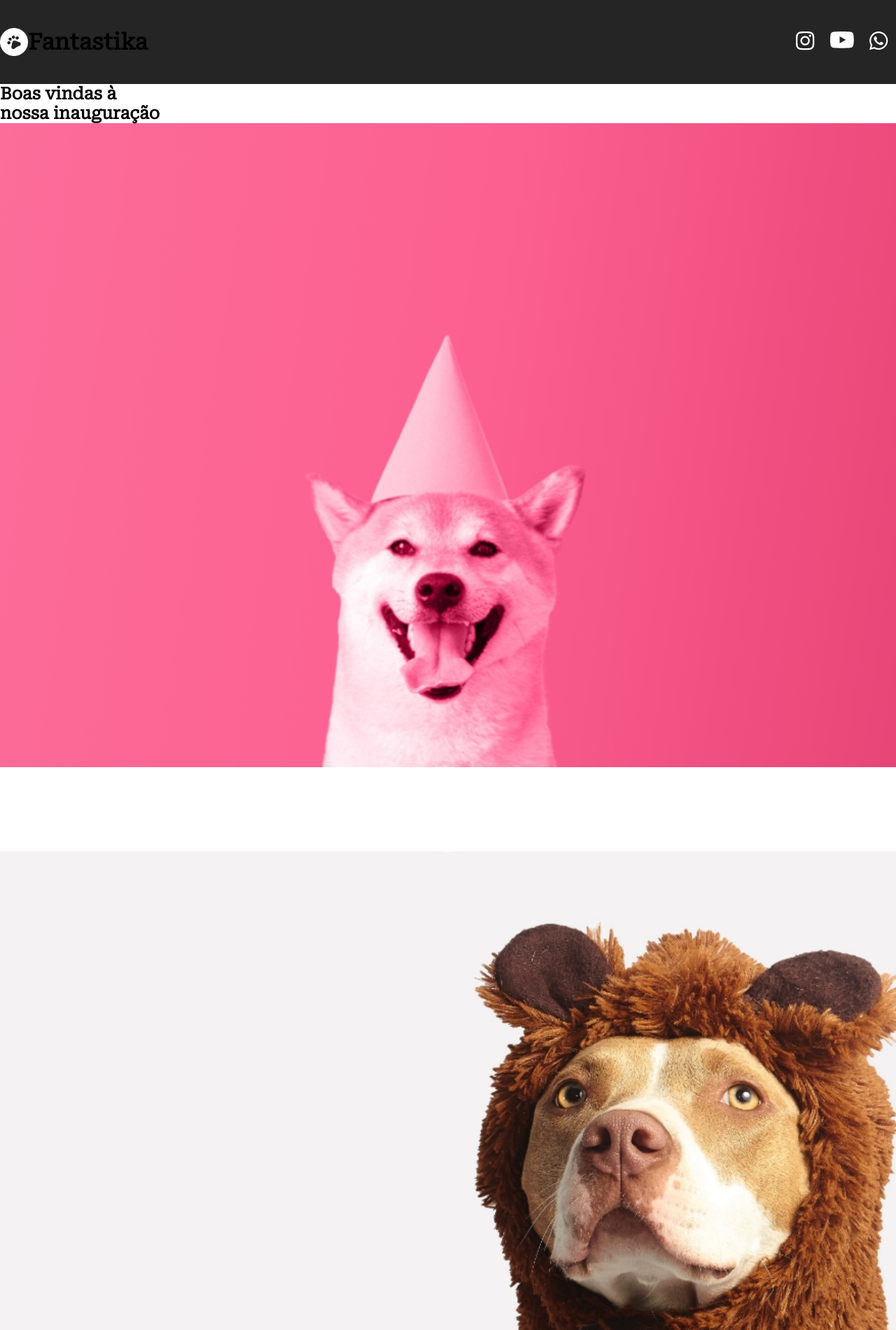
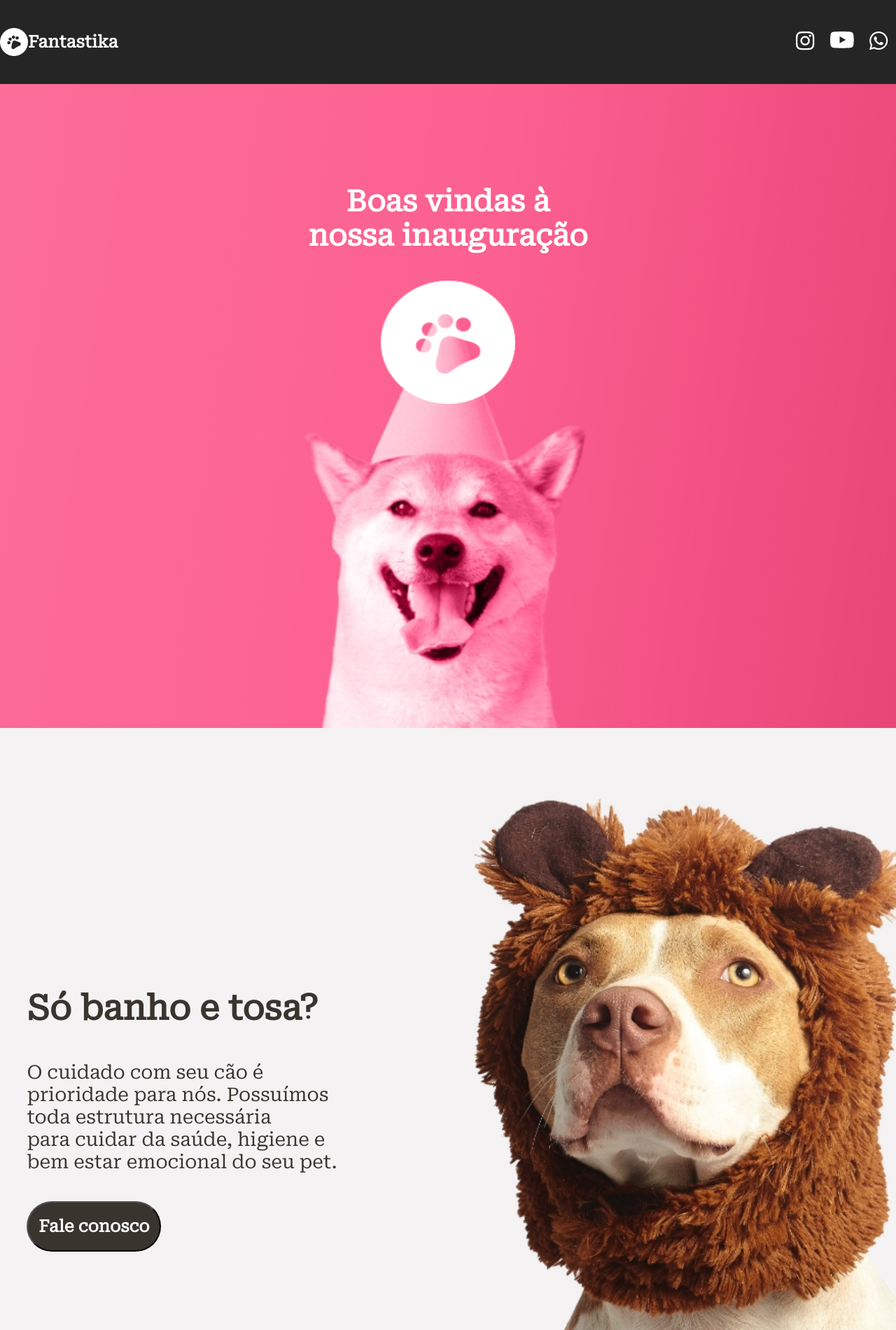
Before and after one commit to Gustavoopata/Fantastika-desafio-final, a plain HTML site: page index.html in a window 1280 px wide. Shown: the top 1900 px of the page at 70% size. Drawn offline with Linux system fonts and the light colour scheme.

Commit message:
fantastika

```diff
--- a/index.html
+++ b/index.html
@@ -14,7 +14,7 @@
               src="./assets/logo.png"
               alt=""
             />
-        <h1>Fantastika</h1>
+        <h2 class="title">Fantastika</h2>
         </figure>
         <nav>
           <a href="#">
@@ -40,23 +40,44 @@
         </header>
 
 <main>
-      <section class="folder1">
+   <section class="banner1">
+  <h1 class="text1">
+    Boas vindas à nossa inauguração
+  </h1>
 
-      <h2>Boas vindas à </h2>
-      <h2>nossa inauguração</h2>
-      <div class="banner1"></div>
-      <figure class="logo2">
-        <img
-        src="./assets/logo.png"
-        alt="">
-      </figure>
+  <div class="pata1"></div>
    </section>
 
+  <section class="banner2">
+<h2 class="title2">Só banho e tosa?</h2>
 
+<p class="text2">
+   O cuidado com seu cão é
+   prioridade para nós. Possuímos
+   toda estrutura necessária
+   para cuidar da saúde, higiene e
+   bem estar emocional do seu pet.
+</p>
+   <button class="call">Fale conosco</button>
 
-        <div class="banner2"></div>
+  </section>
+  <section class="banner3">
+    <h2 class="title3">
+      Mordomia
+      Saudável
+    </h2>
 
-        <div class="banner3"></div>
+<p class="text3">
+      Temos um espaço dedicado
+      a saúde e higiene canina, com
+      ambientes para interação social
+      entre cães com período
+      monitorado, massagem e terapia.
+</p>
+       <button class="call2">Fale conosco</button>
+
+      </section>
+
 
 </main>
 
```
Lines whose indentation alone changed are shown as unchanged.
